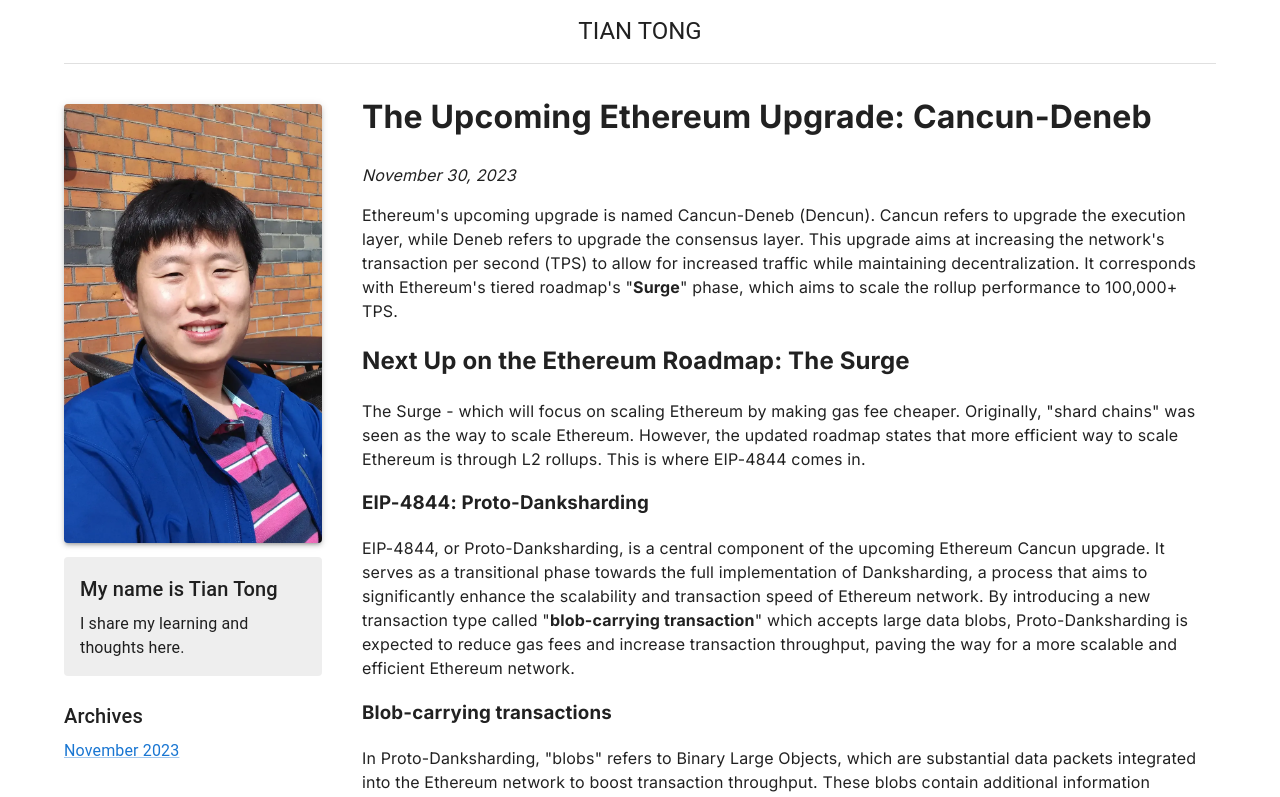
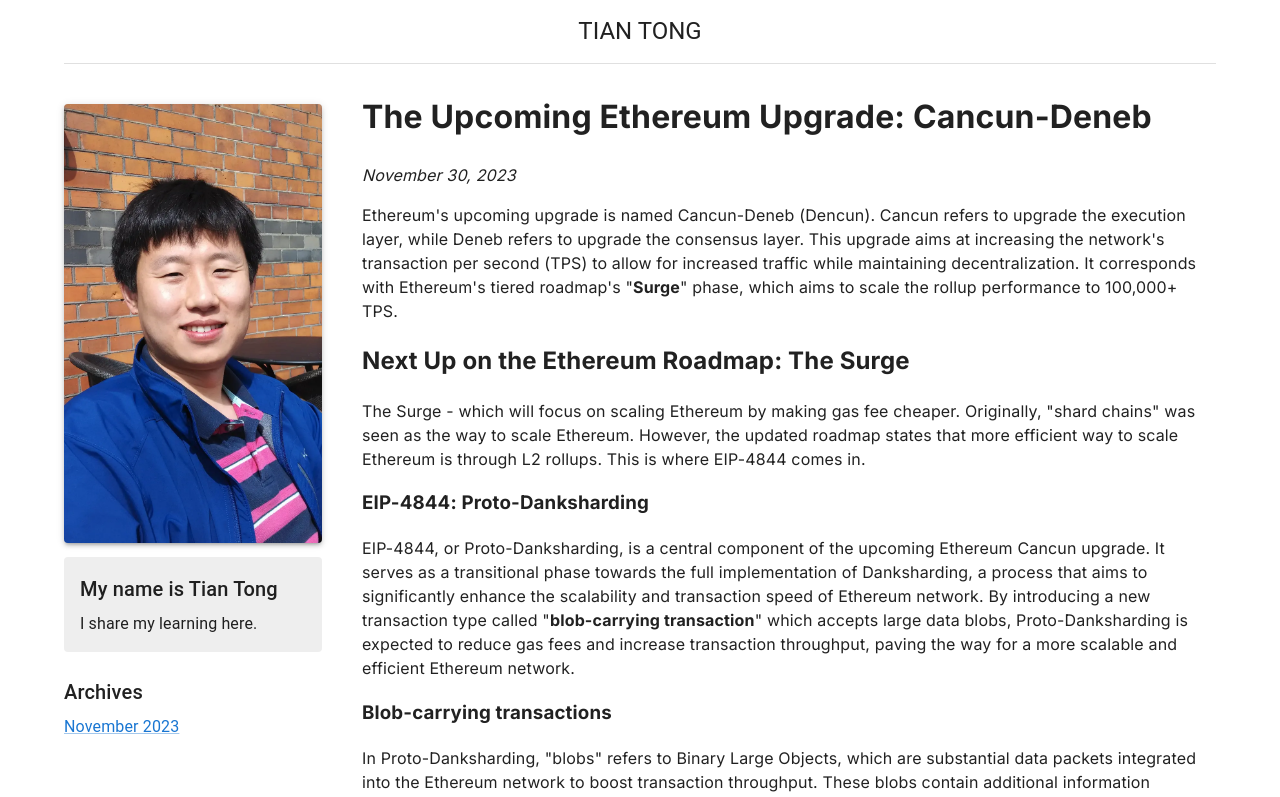
Before and after one commit to tt-ny/ttdp.com, a Next.js app: page / in a window 1280 px wide. Shown: the top 797 px of the page. Built offline with nearby package versions, Linux system fonts and the light colour scheme.

Commit message:
edit bio

```diff
--- a/components/Blog.tsx
+++ b/components/Blog.tsx
@@ -11,7 +11,7 @@
 const sidebar = {
   title: 'My name is Tian Tong',
   description:
-    'I share my learning and thoughts here.',
+    'I share my learning here.',
   archives: [
     { title: 'November 2023', url: '#' },
   ],
```
